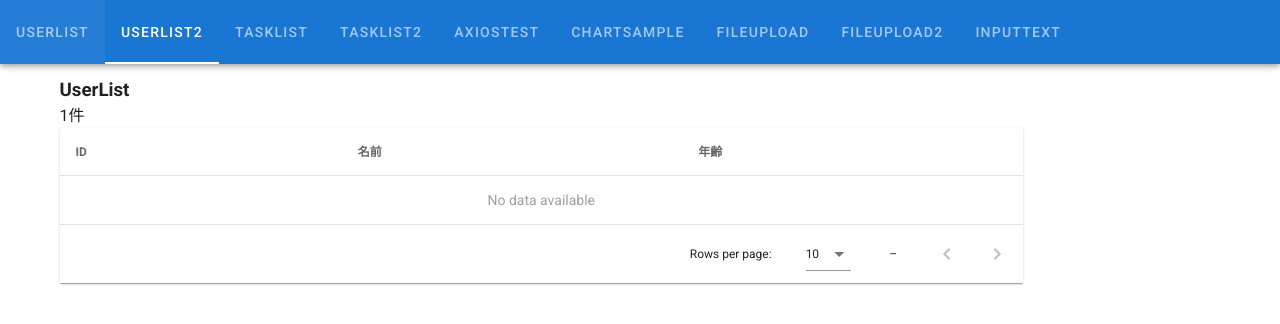
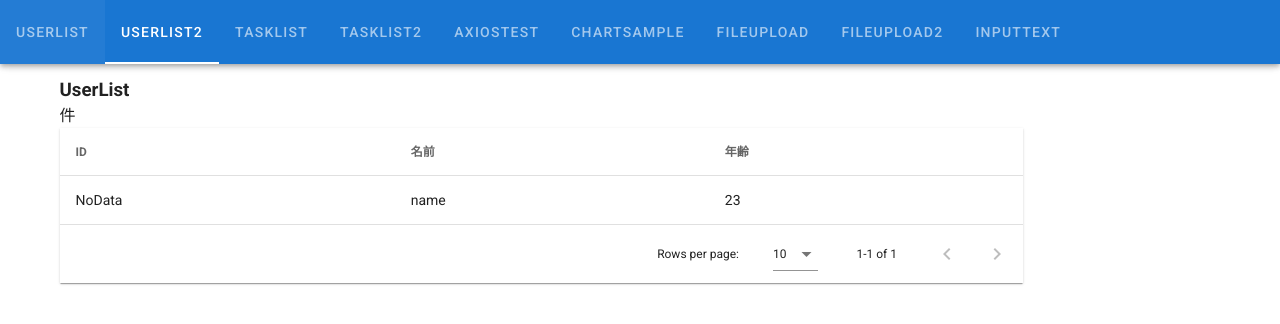
Before and after one commit to subretu/vue-sample-project, a Vue app in the folder frontend/: page /userlist2 in a window 1280 px wide. Shown: the top 324 px of the page. Built offline with nearby package versions, Linux system fonts and the light colour scheme.

Commit message:
use computed

```diff
--- a/frontend/src/views/UserList2.vue
+++ b/frontend/src/views/UserList2.vue
@@ -5,7 +5,7 @@
     <v-row>
       <v-col cols="10">
         <v-sheet color="white" elevation="1">
-          <v-data-table :headers="headers" :items="checkNull()"> </v-data-table>
+          <v-data-table :headers="headers" :items="displayData"> </v-data-table>
         </v-sheet>
       </v-col>
     </v-row>
@@ -13,7 +13,13 @@
 </template>
 
 <script lang="ts">
-import { defineComponent } from "@vue/composition-api";
+import { defineComponent, reactive, computed } from "@vue/composition-api";
+
+class UserList {
+  id?: string | null;
+  name?: string | null;
+  age?: number | string | null;
+}
 
 export default defineComponent({
   setup() {
@@ -31,26 +37,30 @@ export default defineComponent({
         value: "age",
       },
     ];
-    const items = [
-      {
-        id: null,
-        name: null,
-        age: null,
-      },
-    ];
-    const checkNull = () => {
-      // オブジェクトの値一覧を取得
-      const valueArray = Object.values(items[0]);
-      // 全てnullの場合は空listを返してdata-tableで表示されないようにする
-      if (valueArray.every((num) => num == null)) {
-        return [];
+    // 初期値のセットアップ
+    const items = reactive(new UserList());
+    const setData = () => {
+      items.id = null;
+      items.name = "name";
+      items.age = 23;
+    };
+    // データのnullを変換して表示データを作成する
+    const displayData = computed(() => {
+      setData();
+      convertData(items);
+      return [items];
+    });
+    // 値がnullなら変換する
+    const convertData = (items: UserList) => {
+      if (items.id == null) {
+        items.id = "NoData";
       }
-      return items;
     };
     return {
       headers,
       items,
-      checkNull,
+      setData,
+      displayData,
     };
   },
 });
```
